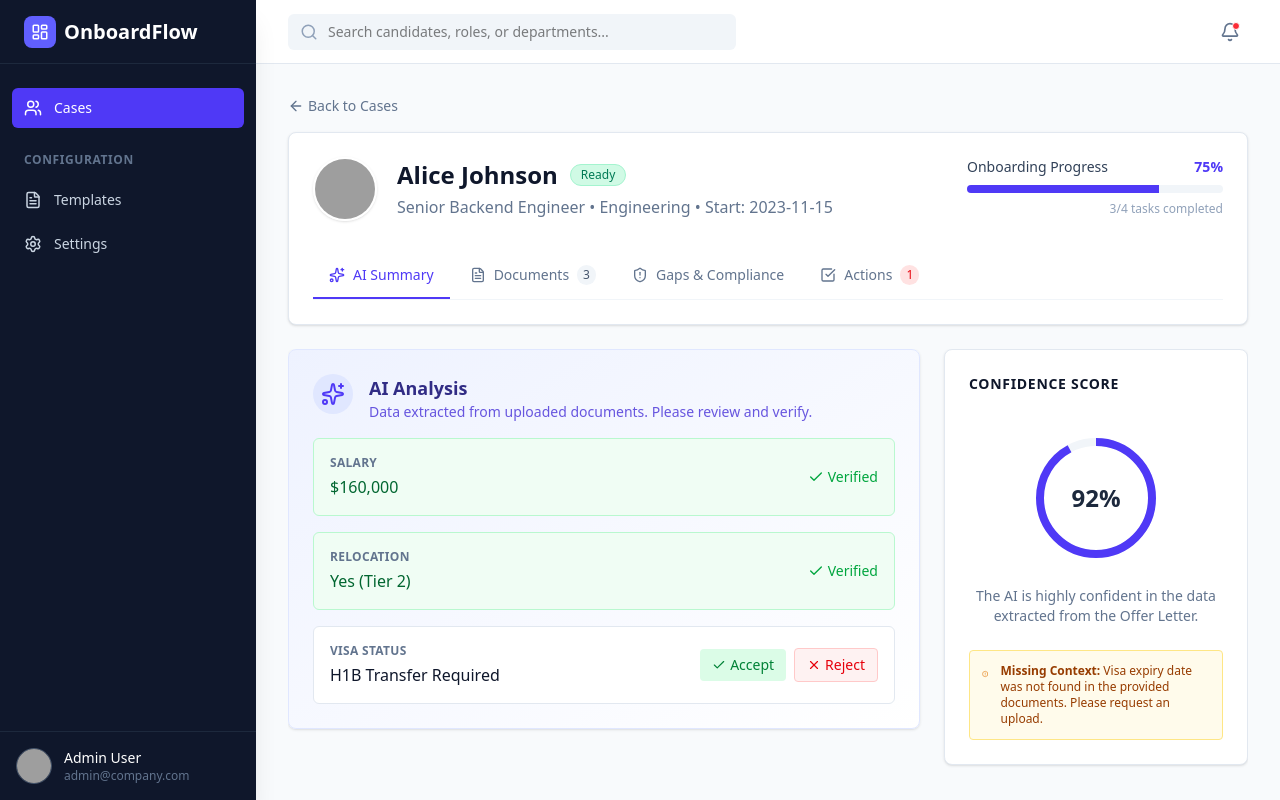
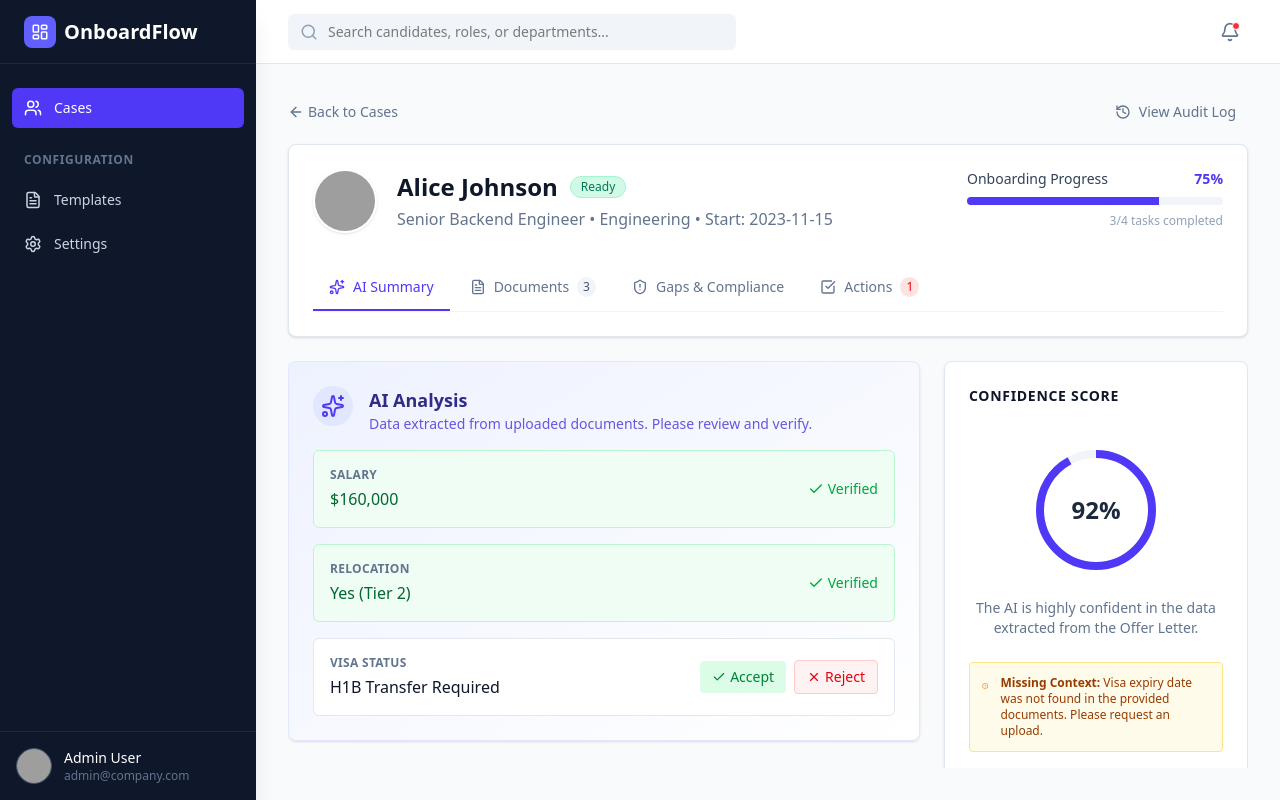
Before and after one commit to TentacioPro/OnboardFlow, a React (Vite) app in the folder client/: page /cases in a window 1280 px wide. Both pictures are taken after a click on the element 768 px from the left and 290 px from the top of the page. Built offline with nearby package versions, Linux system fonts and the light colour scheme; no server answers; grey boxes are pictures that could not be loaded.

Commit message:
feat(client): Integrate AuditModal with mock data

```diff
--- a/client/src/constants/index.js
+++ b/client/src/constants/index.js
@@ -23,6 +23,12 @@ export const INITIAL_DATA = [
       { id: 'a2', text: 'Create AWS IAM User', completed: true },
       { id: 'a3', text: 'Schedule Team Lunch', completed: true },
       { id: 'a4', text: 'Assign Onboarding Buddy', completed: false },
+    ],
+    auditLogs: [
+      { id: 'l1', timestamp: '2023-11-01 09:00:00', user: 'System', action: 'Case Created', field: '-', oldValue: '-', newValue: '-', source: 'Automated' },
+      { id: 'l2', timestamp: '2023-11-01 09:05:00', user: 'System', action: 'Document Uploaded', field: 'Documents', oldValue: '-', newValue: 'Offer_Letter_Signed.pdf', source: 'Portal' },
+      { id: 'l3', timestamp: '2023-11-01 09:10:00', user: 'AI Agent', action: 'Data Extracted', field: 'Salary', oldValue: '-', newValue: '$160,000', source: 'Watsonx' },
+      { id: 'l4', timestamp: '2023-11-01 10:30:00', user: 'HR Manager', action: 'Verified', field: 'Salary', oldValue: 'Pending', newValue: 'Accepted', source: 'Dashboard' },
     ],
   },
   {
--- a/client/src/pages/CaseDetailsLayout.jsx
+++ b/client/src/pages/CaseDetailsLayout.jsx
@@ -1,13 +1,15 @@
-import React, { useMemo } from 'react';
+import React, { useMemo, useState } from 'react';
 import { useParams, Outlet, NavLink, useNavigate } from 'react-router-dom';
-import { ArrowLeft, FileText, Sparkles, CheckSquare, ShieldAlert } from 'lucide-react';
+import { ArrowLeft, FileText, Sparkles, CheckSquare, ShieldAlert, History } from 'lucide-react';
 import { useCases } from '../context/CaseContext';
 import StatusBadge from '../components/StatusBadge';
+import AuditModal from '../components/AuditModal';
 
 const CaseDetailsLayout = () => {
     const { id } = useParams();
     const { getCase } = useCases();
     const navigate = useNavigate();
+    const [isAuditOpen, setIsAuditOpen] = useState(false);
 
     const currentCase = getCase(id || '');
 
@@ -35,12 +37,20 @@ const CaseDetailsLayout = () => {
         <div className="flex flex-col h-[calc(100vh-8rem)]">
             {/* Case Header */}
             <div className="mb-6">
-                <button
-                    onClick={() => navigate('/cases')}
-                    className="flex items-center gap-1 text-sm text-slate-500 hover:text-indigo-600 mb-4 transition-colors"
-                >
-                    <ArrowLeft size={16} /> Back to Cases
-                </button>
+                <div className="flex justify-between items-center mb-4">
+                    <button
+                        onClick={() => navigate('/cases')}
+                        className="flex items-center gap-1 text-sm text-slate-500 hover:text-indigo-600 transition-colors"
+                    >
+                        <ArrowLeft size={16} /> Back to Cases
+                    </button>
+                    <button
+                        onClick={() => setIsAuditOpen(true)}
+                        className="flex items-center gap-2 text-sm text-slate-500 hover:text-indigo-600 transition-colors px-3 py-1.5 rounded-md hover:bg-slate-50"
+                    >
+                        <History size={16} /> View Audit Log
+                    </button>
+                </div>
 
                 <div className="bg-white border border-slate-200 rounded-lg p-6 shadow-sm">
                     <div className="flex flex-col md:flex-row md:items-start justify-between gap-6">
@@ -144,6 +154,12 @@ const CaseDetailsLayout = () => {
             <div className="flex-1 min-h-0 overflow-y-auto">
                 <Outlet context={{ currentCase }} />
             </div>
+
+            <AuditModal
+                isOpen={isAuditOpen}
+                onClose={() => setIsAuditOpen(false)}
+                logs={currentCase.auditLogs || []}
+            />
         </div>
     );
 };
```
